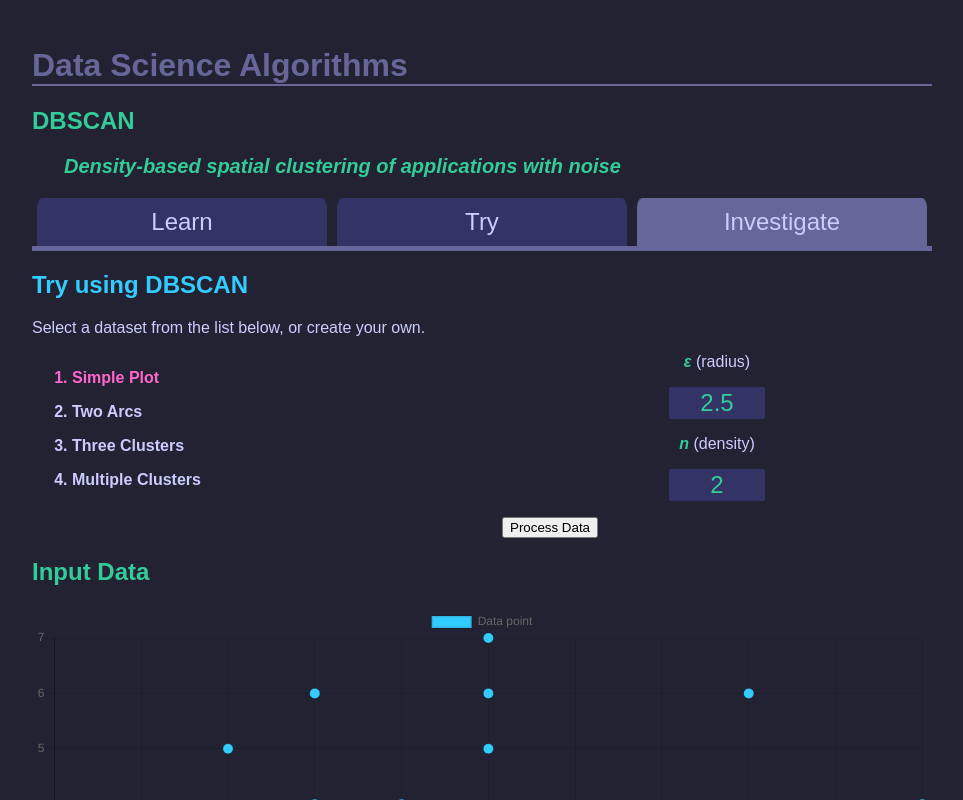
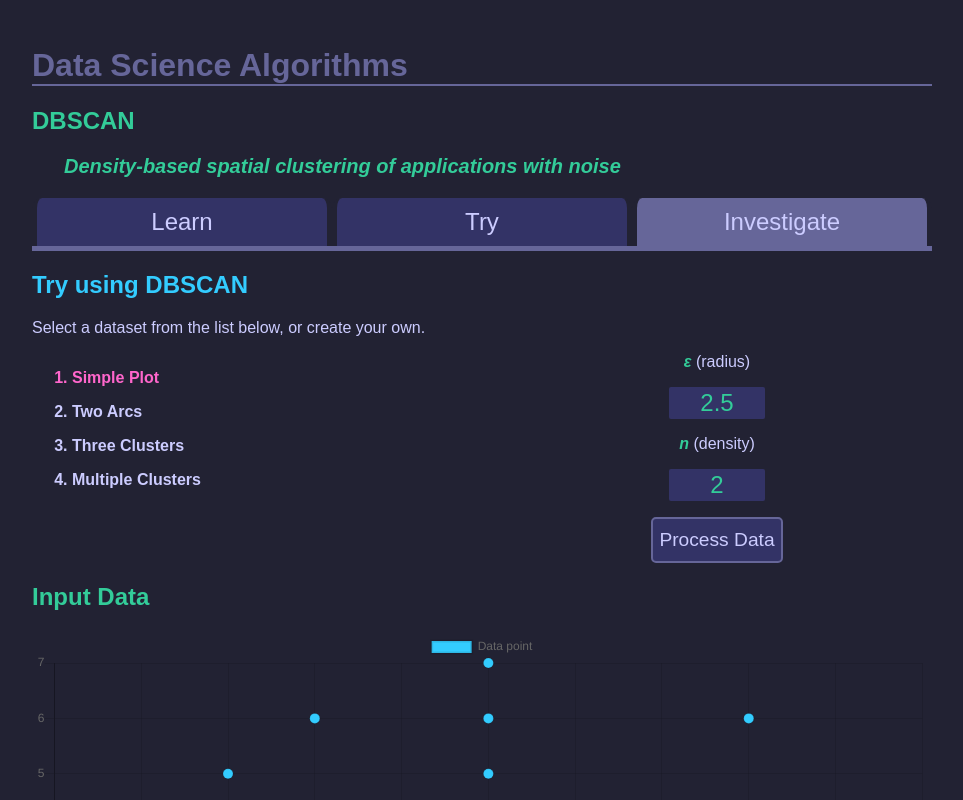
Before and after one commit to aalvinlin/DS-algorithms, a React (Vite) app: page /dbscan/investigate in a window 1280 px wide. Shown: the top 800 px of the page, without its empty margins (158-1121 px from the left). Built offline with nearby package versions, Linux system fonts and the light colour scheme.

Commit message:
style form submit button

```diff
--- a/src/App.css
+++ b/src/App.css
@@ -196,3 +196,22 @@ nav a {
     border: 0;
     border-radius: 2px;
 }
+
+.plotParameters button {
+    font-size: 1.2rem;
+    line-height: 2.5rem;
+
+    display: block;
+    margin: 0 auto;
+
+    color: #CCCCFF;
+    background-color: #333366;
+    border: 2px solid #666699;
+    border-radius: 5px;
+
+    cursor: pointer;
+}
+
+.plotParameters button:hover {
+    color: #FF66CC;
+}
```
